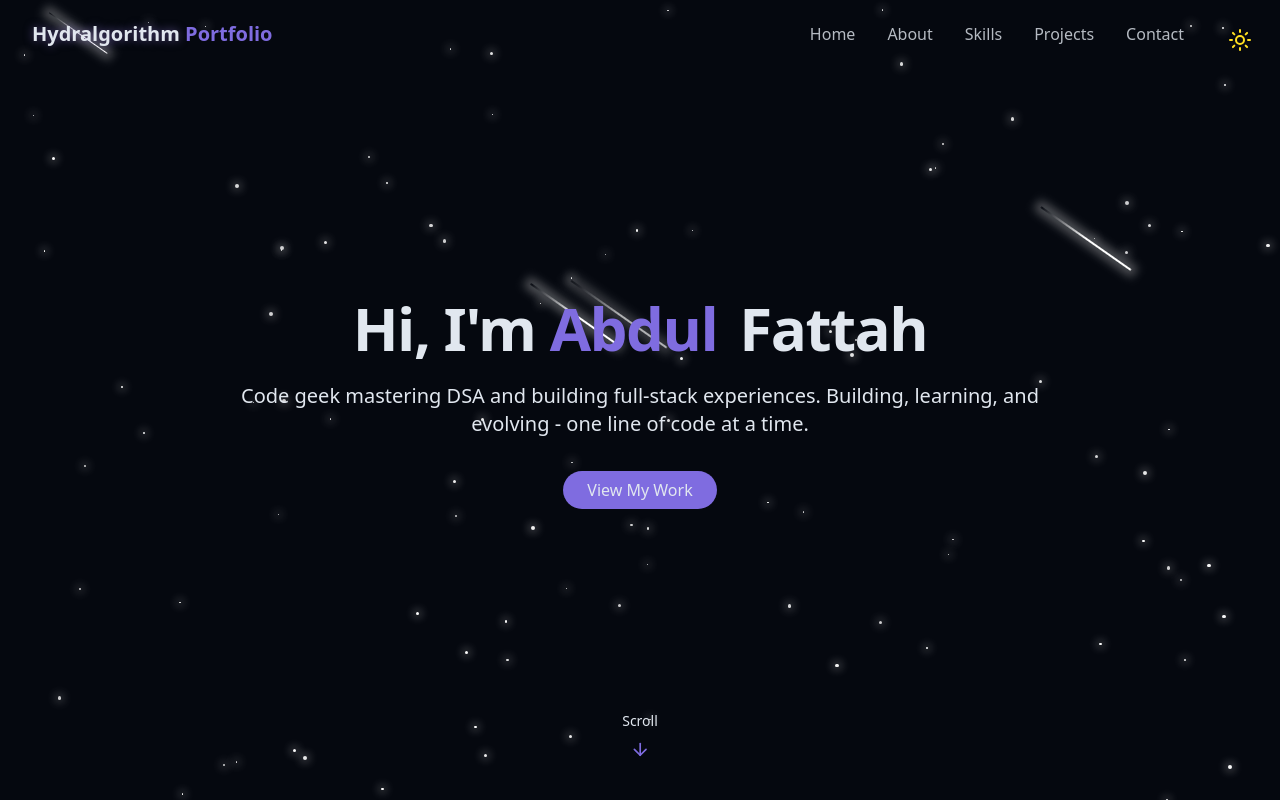
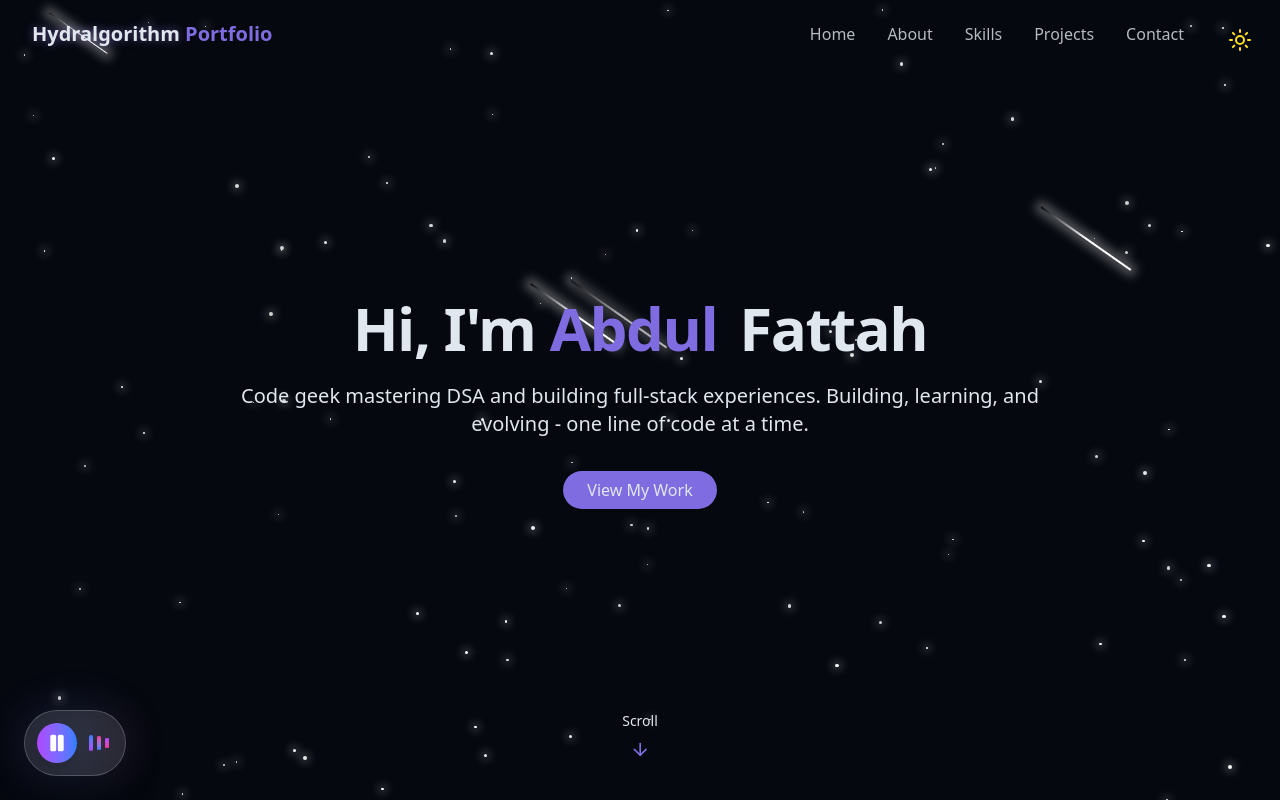
Before and after one commit to hydralgorithm/cosmic_portfolio, a React (Vite) app: page / in a window 1280 px wide. Shown: the top 800 px of the page. Built offline with nearby package versions, Linux system fonts and the light colour scheme.

Commit message:
music player added

```diff
--- a/src/App.jsx
+++ b/src/App.jsx
@@ -3,11 +3,13 @@ import { Home } from "./pages/Home";
 import { NotFound } from "./pages/NotFound";
 import { Toaster } from "@/components/ui/toaster";
 import { Analytics } from "@vercel/analytics/react";
+import MusicPlayer from "@/components/MusicPlayer";
 
 function App() {
   return (
     <>
     <Toaster />
+    <MusicPlayer />
       <BrowserRouter>
         <Routes>
           <Route index element={<Home />}/>
--- /dev/null
+++ b/src/components/MusicPlayer.jsx
@@ -0,0 +1,110 @@
+import { useState, useRef, useEffect } from 'react';
+import { Play, Pause } from 'lucide-react';
+
+const MusicPlayer = () => {
+  const [isPlaying, setIsPlaying] = useState(false);
+  const audioRef = useRef(null);
+
+  useEffect(() => {
+    // Auto-play on mount with quiet volume
+    const playAudio = async () => {
+      try {
+        if (audioRef.current) {
+          audioRef.current.volume = 0.15; // Quiet background music (15%)
+          await audioRef.current.play();
+          setIsPlaying(true);
+        }
+      } catch (error) {
+        console.log('Autoplay prevented, waiting for user interaction');
+
+        // If autoplay is blocked, play on first user interaction
+        const startOnInteraction = async () => {
+          try {
+            if (audioRef.current && !isPlaying) {
+              await audioRef.current.play();
+              setIsPlaying(true);
+              // Remove listeners after successful play
+              document.removeEventListener('click', startOnInteraction);
+              document.removeEventListener('keydown', startOnInteraction);
+              document.removeEventListener('touchstart', startOnInteraction);
+            }
+          } catch (err) {
+            console.log('Play failed:', err);
+          }
+        };
+
+        document.addEventListener('click', startOnInteraction, { once: true });
+        document.addEventListener('keydown', startOnInteraction, { once: true });
+        document.addEventListener('touchstart', startOnInteraction, { once: true });
+      }
+    };
+
+    playAudio();
+  }, []);
+
+  const togglePlay = async () => {
+    if (audioRef.current) {
+      if (isPlaying) {
+        audioRef.current.pause();
+        setIsPlaying(false);
+      } else {
+        try {
+          await audioRef.current.play();
+          setIsPlaying(true);
+        } catch (error) {
+          console.log('Play error:', error);
+        }
+      }
+    }
+  };
+
+  return (
+    <div className="fixed bottom-6 left-6 z-50">
+      {/* Floating Music Player */}
+      <div className="group relative">
+        {/* Cosmic Glow Effect */}
+        <div className="absolute inset-0 bg-gradient-to-r from-purple-400/20 via-blue-400/20 to-pink-400/20 blur-xl rounded-full animate-pulse"></div>
+
+        {/* Main Player Container */}
+        <div className="relative bg-white/10 dark:bg-black/20 backdrop-blur-md border border-white/20 rounded-full shadow-2xl transition-all duration-300 hover:scale-105">
+          <div className="flex items-center gap-2 px-3 py-3">
+            {/* Play/Pause Button */}
+            <button
+              onClick={togglePlay}
+              className="w-10 h-10 flex items-center justify-center rounded-full bg-gradient-to-r from-purple-500 to-blue-500 hover:from-purple-600 hover:to-blue-600 transition-all duration-300 shadow-lg hover:shadow-purple-500/50"
+              aria-label={isPlaying ? 'Pause background music' : 'Play background music'}
+            >
+              {isPlaying ? (
+                <Pause className="w-5 h-5 text-white" fill="white" />
+              ) : (
+                <Play className="w-5 h-5 text-white" fill="white" />
+              )}
+            </button>
+
+            {/* Music Note Animation */}
+            {isPlaying && (
+              <div className="flex gap-1 px-1">
+                <span className="w-1 h-4 bg-gradient-to-t from-purple-500 to-blue-500 rounded-full animate-[wave_0.6s_ease-in-out_infinite]"></span>
+                <span className="w-1 h-4 bg-gradient-to-t from-blue-500 to-pink-500 rounded-full animate-[wave_0.6s_ease-in-out_0.1s_infinite]"></span>
+                <span className="w-1 h-4 bg-gradient-to-t from-pink-500 to-purple-500 rounded-full animate-[wave_0.6s_ease-in-out_0.2s_infinite]"></span>
+              </div>
+            )}
+          </div>
+        </div>
+      </div>
+
+      {/* Audio Element */}
+      <audio
+        ref={audioRef}
+        loop
+        preload="auto"
+      >
+        <source src="/background-music.mp3" type="audio/mpeg" />
+        <source src="/background-music.ogg" type="audio/ogg" />
+        Your browser does not support the audio element.
+      </audio>
+    </div>
+  );
+};
+
+export default MusicPlayer;
--- a/src/index.css
+++ b/src/index.css
@@ -19,6 +19,7 @@
   --animate-fade-in-delay-3: fade-in 0.7s ease-out 0.6s forwards;
   --animate-fade-in-delay-4: fade-in 0.7s ease-out 0.8s forwards;
   --animate-meteor: meteor 5s linear infinite;
+  --animate-wave: wave 0.6s ease-in-out infinite;
 
   @keyframes float {
     0%,
@@ -59,6 +60,15 @@
     100% {
       transform: rotate(215deg) translateX(-500px);
       opacity: 0;
+    }
+  }
+  @keyframes wave {
+    0%,
+    100% {
+      transform: scaleY(0.5);
+    }
+    50% {
+      transform: scaleY(1);
     }
   }
 }
```
Also changed, not shown: 1 other file (tests, documents, lock files or other folders).
